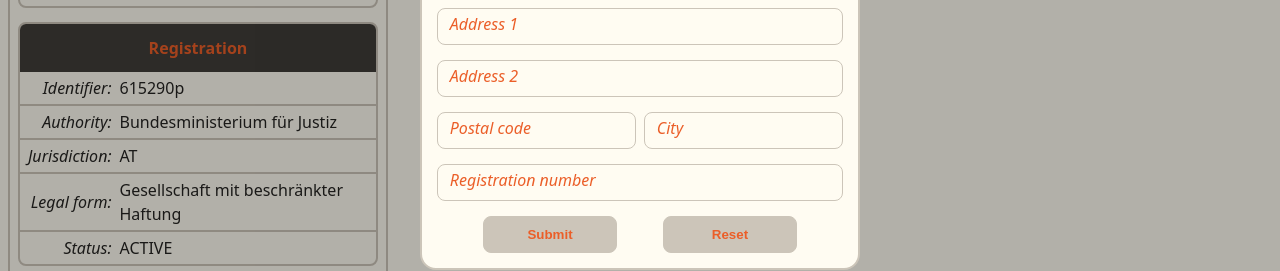
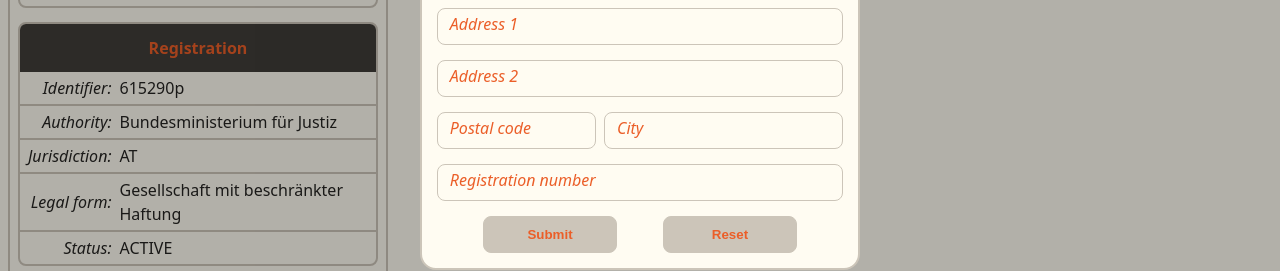
Before and after one commit to hdr1001/b2b_v2, a website built with Vite: page index.html in a window 1280 px wide. Both pictures are taken after a click on the link "Search". Shown: the part 346-617 px from the top of the page. Built offline with nearby package versions, Linux system fonts and the light colour scheme.

Commit message:
Fixed the issue with the scaling of multiple elements on one row in a dialog

```diff
--- a/src/style.css
+++ b/src/style.css
@@ -119,8 +119,6 @@ div.form-row {
   // If there are multiple input elements, they are
   // spaced out evenly.
   */
-  flex: 1;
-
   display: flex;
   flex-direction: row;
 
@@ -149,6 +147,14 @@ div.input-text {
   color: var(--color-lively);
 }
 
+div.input-text.mult-elem-4 {
+  flex: 4;
+}
+
+div.input-text.mult-elem-6 {
+  flex: 6;
+}
+
 div.input-text label {
   position: absolute;
 
@@ -163,7 +169,8 @@ div.input-text label {
 }
 
 div.input-text input {
-  flex: 1;
+  box-sizing: border-box;
+  width: 100%;
 
   padding: 0.75em;
 
```
